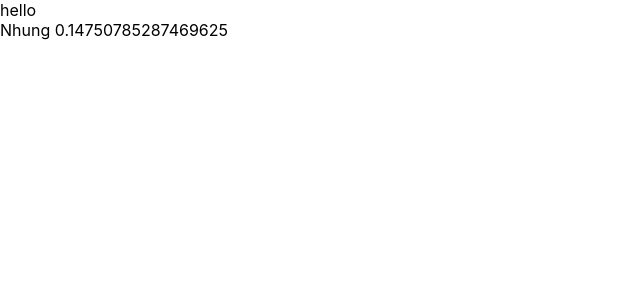
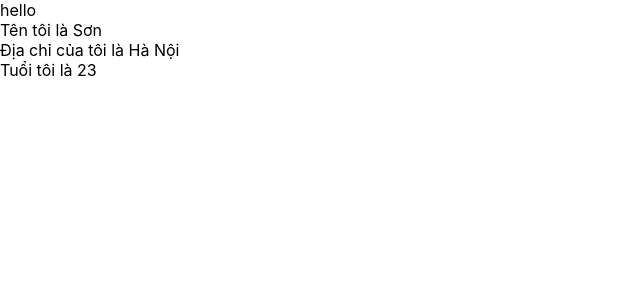
Before and after one commit to sonhd2k/learn-React, a React (Create React App) app: page / in a window 1280 px wide. Shown: the top 300 px of the page, without its empty margins (0-640 px from the left). Built offline with nearby package versions, Linux system fonts and the light colour scheme.

Commit message:
video 17

```diff
--- a/src/App.js
+++ b/src/App.js
@@ -3,28 +3,38 @@ import './App.css';
 import { useDispatch, useSelector } from 'react-redux';
 import { increaseCounter, decreaseCounter } from './redux/action/counterAction';
 import Myconpodent from './Compodents/Myconpodent';
-const App = () => {
-  const count = useSelector(state => state.counter.count);
-  const dispatch = useDispatch();
+import React from 'react';
 
-  return (
-    <div>
+class App extends React.Component{
+  render(){
+    return(
+      <div>
       hello
       <Myconpodent/>
     </div>
+    );
+  }
+}
+// const App = () => {
+//   const count = useSelector(state => state.counter.count);
+//   const dispatch = useDispatch();
 
-    // <div className="App">
-    //   <header className="App-header">
-    //     <img src={logo} className="App-logo" alt="logo" />
-    //     <p>
-    //       Edit <code>src/App.js</code> and save to reload.
-    //     </p>
-    //     <div>Count = {count}</div>
-    //     <button onClick={() => dispatch(increaseCounter())}>Increase</button>
-    //     <button onClick={() => dispatch(decreaseCounter())}>Decrease</button>
-    //   </header>
-    // </div>
-  );
-}
+//   return (
+
+
+//     // <div className="App">
+//     //   <header className="App-header">
+//     //     <img src={logo} className="App-logo" alt="logo" />
+//     //     <p>
+//     //       Edit <code>src/App.js</code> and save to reload.
+//     //     </p>
+//     //     <div>Count = {count}</div>
+//     //     <button onClick={() => dispatch(increaseCounter())}>Increase</button>
+//     //     <button onClick={() => dispatch(decreaseCounter())}>Decrease</button>
+//     //   </header>
+//     // </div>
+//   );
+// }
+
 
 export default App;
--- a/src/Compodents/Myconpodent.js
+++ b/src/Compodents/Myconpodent.js
@@ -2,10 +2,20 @@
 // Function compodent
 import React from "react";
 class Myconpodent extends React.Component {
+  state={
+    name:'Sơn',
+    address:'Hà Nội',
+    age:23
+  };
   //JSX
    render(){
     return(
-      <div>Nhung {Math.random()}</div>
+      <>
+      <div>Tên tôi là {this.state.name}</div>
+      <div>Địa chỉ của tôi là {this.state.address}</div>
+      <div>Tuổi tôi là {this.state.age}</div>
+      </>
+
     );
    }
 }
```
